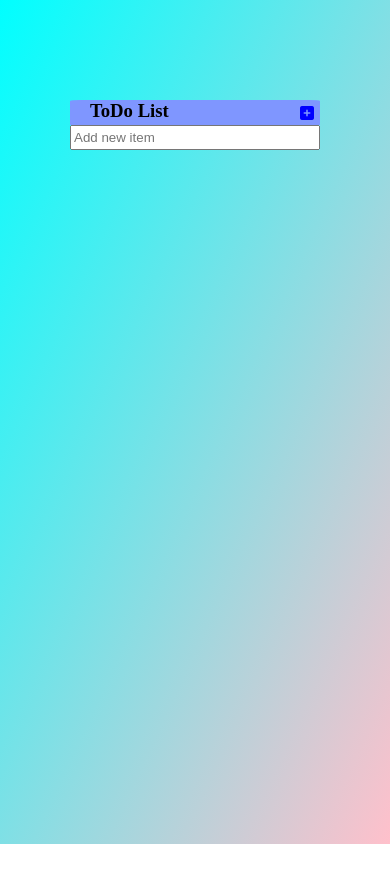
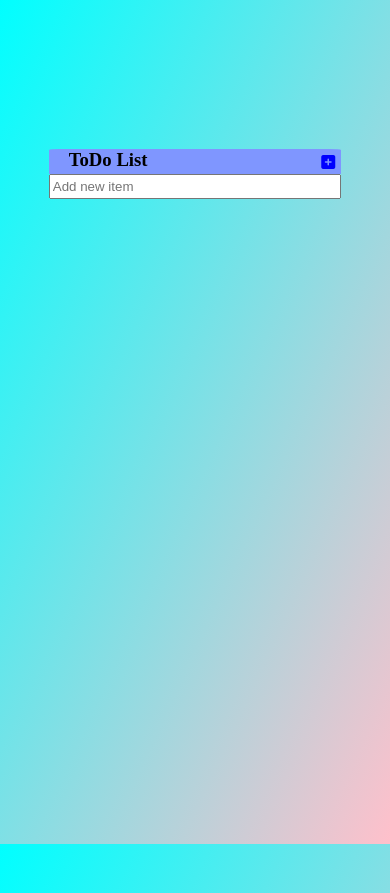
Before and after one commit to dstnmyrs99/ToDo, a plain HTML site: page index.html in a window 390 px wide. Before the commit the page ends 844 px from the top, so only its background shows below. Drawn offline with nearby package versions, Linux system fonts and the light colour scheme.

Commit message:
add media query for mobile devices

```diff
--- a/styles.css
+++ b/styles.css
@@ -65,3 +65,14 @@ p:hover span{
   width: 20px;
   opacity: 1;
 }
+
+
+@media only screen and (max-width: 600px) {
+  .container {
+    margin: 12.5%;
+    width: 75%;
+  }
+  p{
+    font-size: 2em;
+  }
+}
```
